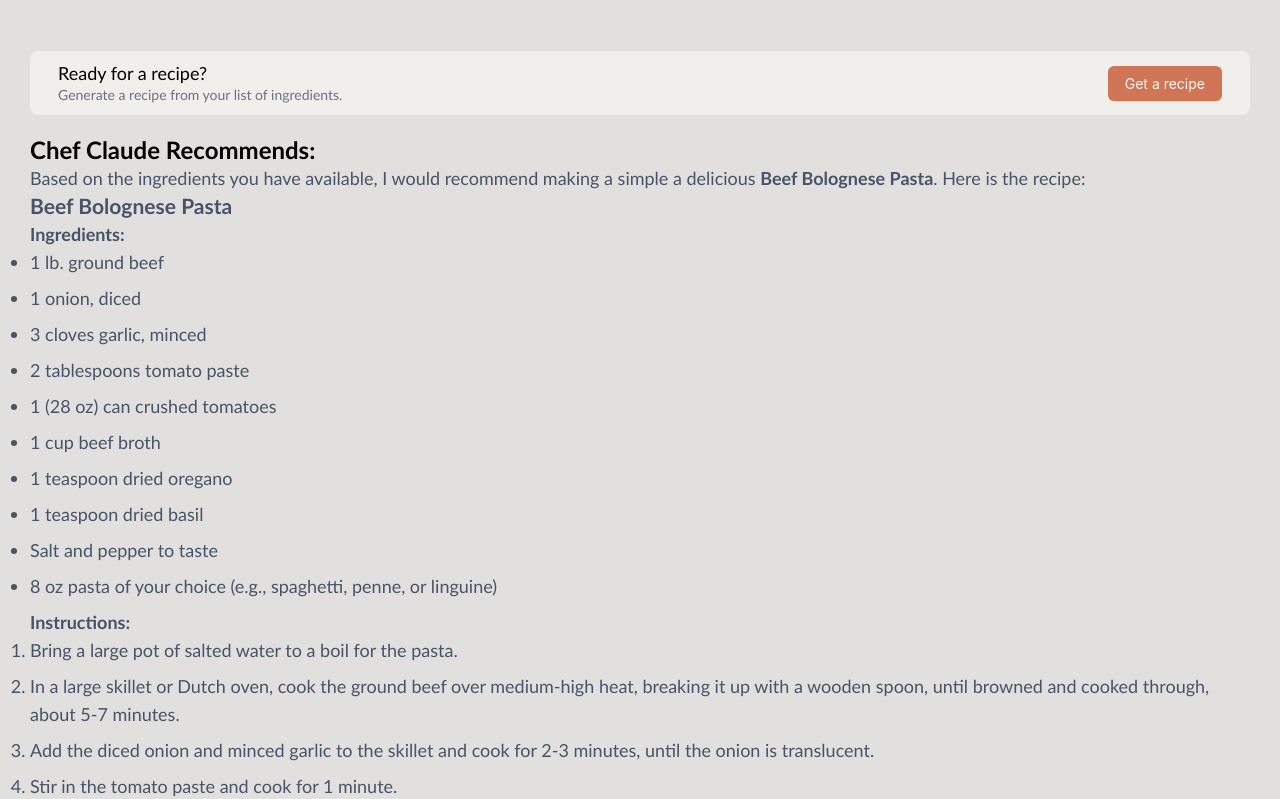
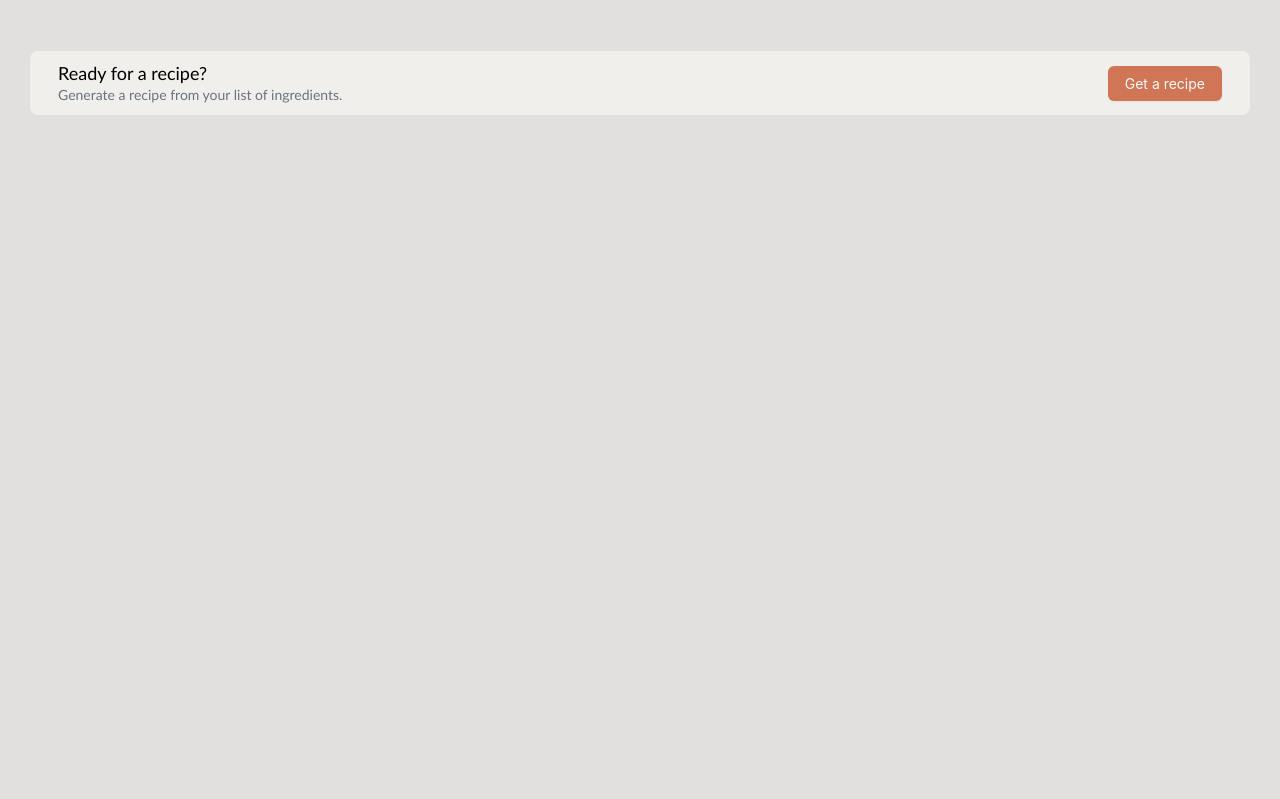
Before and after one commit to basarathyasin/chef-gpt, a React (Vite) app: page / in a window 1280 px wide. Shown: the part 366-1165 px from the top of the page. After the commit the page ends 800 px from the top, so only its background shows below. Built offline with nearby package versions, Linux system fonts and the light colour scheme.

Commit message:
add conditional rendering

```diff
--- a/src/components/MainComp.jsx
+++ b/src/components/MainComp.jsx
@@ -3,6 +3,8 @@ import React from "react"
 export default function Main() {
 
     const[ingredients, setIngredients] = React.useState(["All the main spicies","pasta", "ground beef", "tomato paste"])
+
+    const[recipeShown, setRecipeShown] = React.useState(false)
 
     const ingredientsListItems = ingredients.map(ingredient => (
         <li className="list-item" key={ingredient}>{ingredient}</li>
@@ -11,6 +13,11 @@ export default function Main() {
     function addIngredient(formData) {
         const newIngredient = formData.get("ingredient");
         setIngredients(prev => [...prev, newIngredient]);
+    }
+
+    function getRecipe(){
+        setRecipeShown(prev => !prev)
+
     }
 
 
@@ -34,11 +41,11 @@ export default function Main() {
                         <h3>Ready for a recipe?</h3>
                         <p>Generate a recipe from your list of ingredients.</p>
                     </div>
-                    <button>Get a recipe</button>
+                    <button onClick={getRecipe}>Get a recipe</button>
                 </div> : null}
             </section> : null}
 
-            <section>
+            {recipeShown ?<section>
                 <h2>Chef Claude Recommends:</h2>
                 <article className="suggested-recipe-container" aria-live="polite">
                     <p>Based on the ingredients you have available, I would recommend making a simple a delicious <strong>Beef Bolognese Pasta</strong>. Here is the recipe:</p>
@@ -69,7 +76,7 @@ export default function Main() {
                         <li>Serve hot, garnished with additional fresh basil or grated Parmesan cheese if desired.</li>
                     </ol>
                 </article>
-            </section>
+            </section> : null}
         </main>
     )
 }
```
